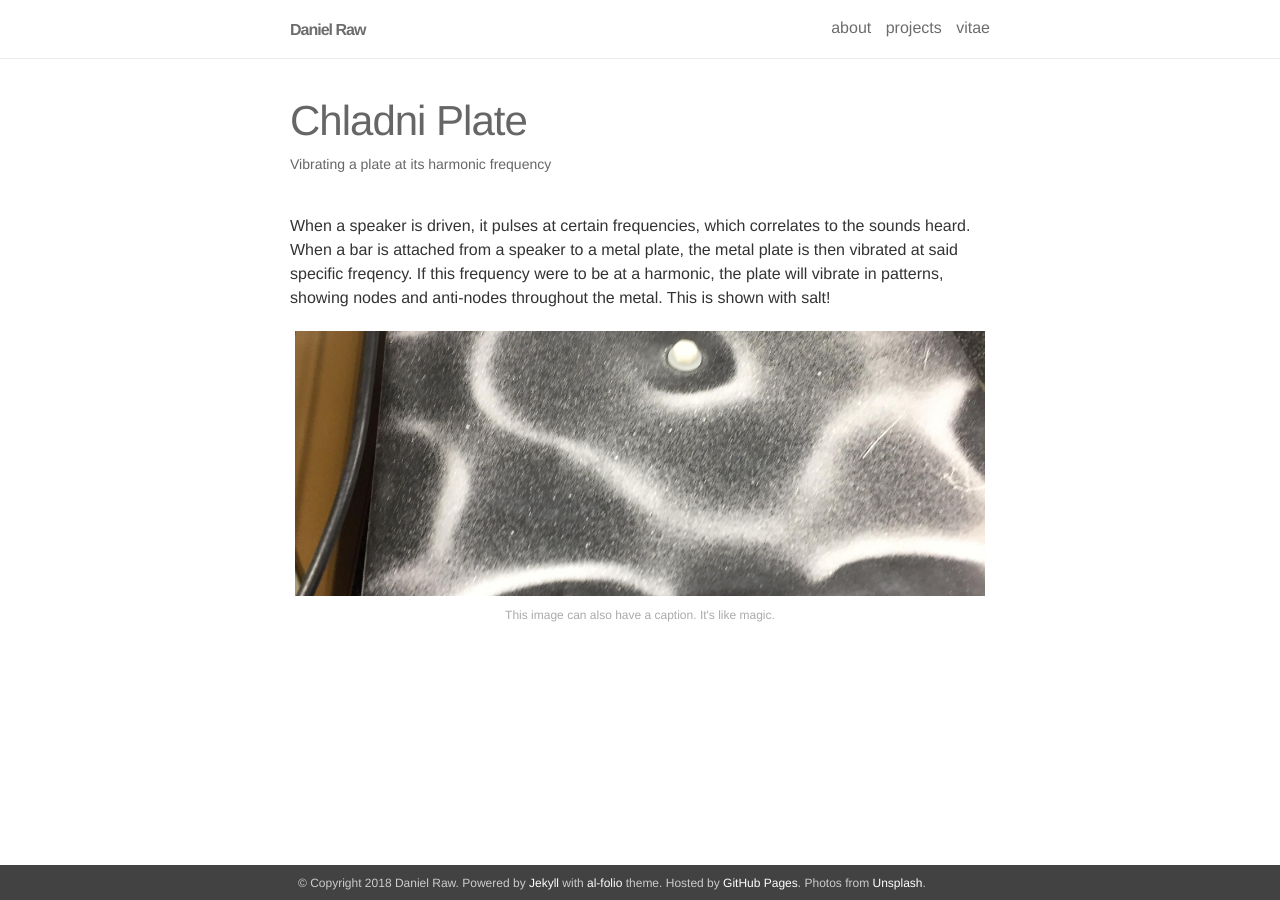
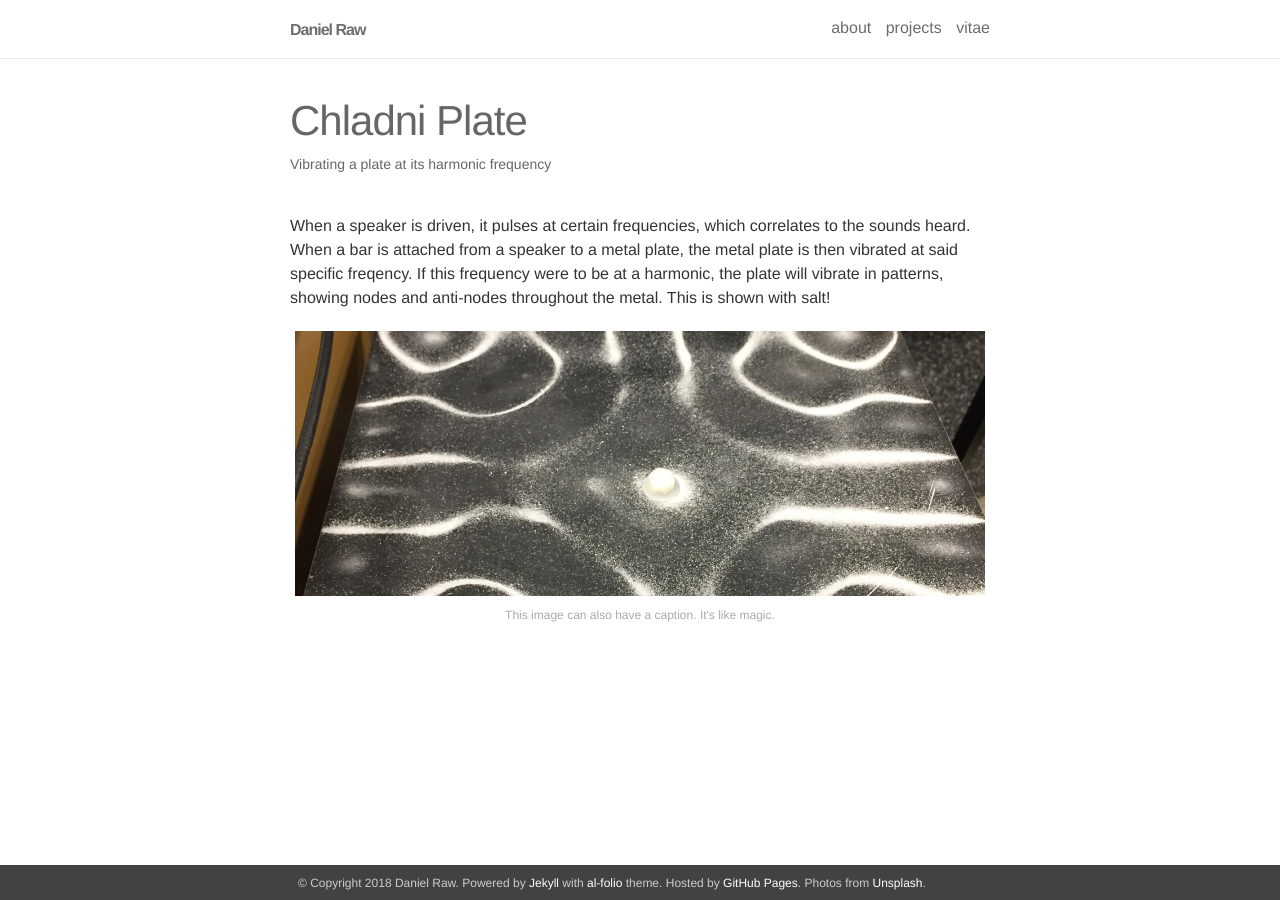
Before and after one commit to Danielraw1996/Danielraw1996.github.io, a Jekyll site: the page built from _projects/3_project.markdown, in a window 1280 px wide. Built offline with Jekyll 4.4.1, drawn with Linux system fonts in a browser that asks for light colours; nearby versions of some CDN libraries; a script that is not in the unit is left out.

Commit message:
Update 3_project.markdown

```diff
--- a/_projects/3_project.markdown
+++ b/_projects/3_project.markdown
@@ -2,13 +2,13 @@
 layout: page
 title: Chladni Plate
 description: Vibrating a plate at its harmonic frequency
-img: /assets/img/Ch1.jpg
+img: /assets/img/Ch2.jpg
 ---
 
 When a speaker is driven, it pulses at certain frequencies, which correlates to the sounds heard. When a bar is attached from a speaker to a metal plate, the metal plate is then vibrated at said specific freqency. If this frequency were to be at a harmonic, the plate will vibrate in patterns, showing nodes and anti-nodes throughout the metal. This is shown with salt!
 
 <div class="img_row">
-    <img class="col three" src="{{ site.baseurl }}/assets/img/Ch2.jpg" alt="" title="example image"/>
+    <img class="col three" src="{{ site.baseurl }}/assets/img/Ch1.jpg" alt="" title="example image"/>
 </div>
 <div class="col three caption">
     This image can also have a caption. It's like magic.
```
